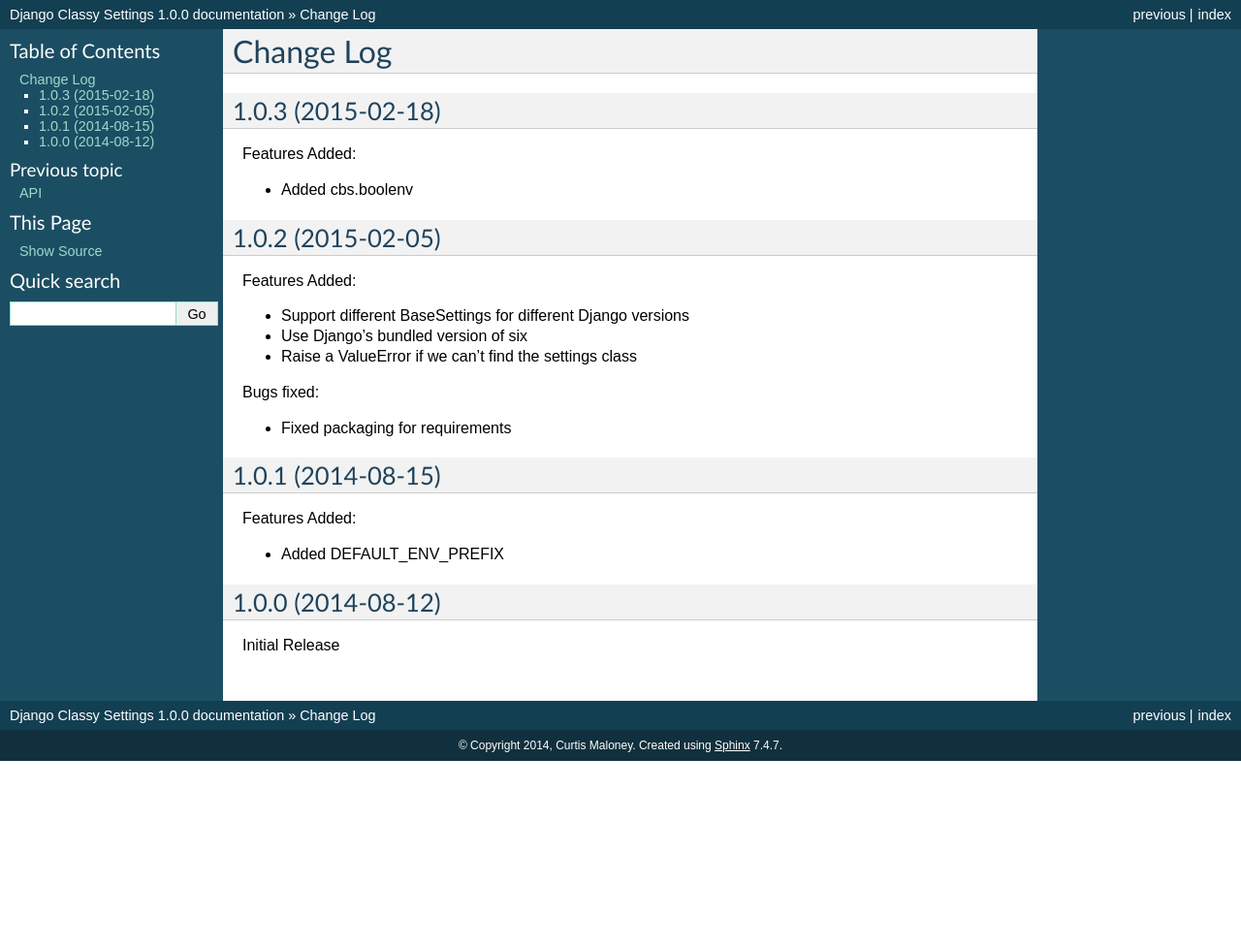
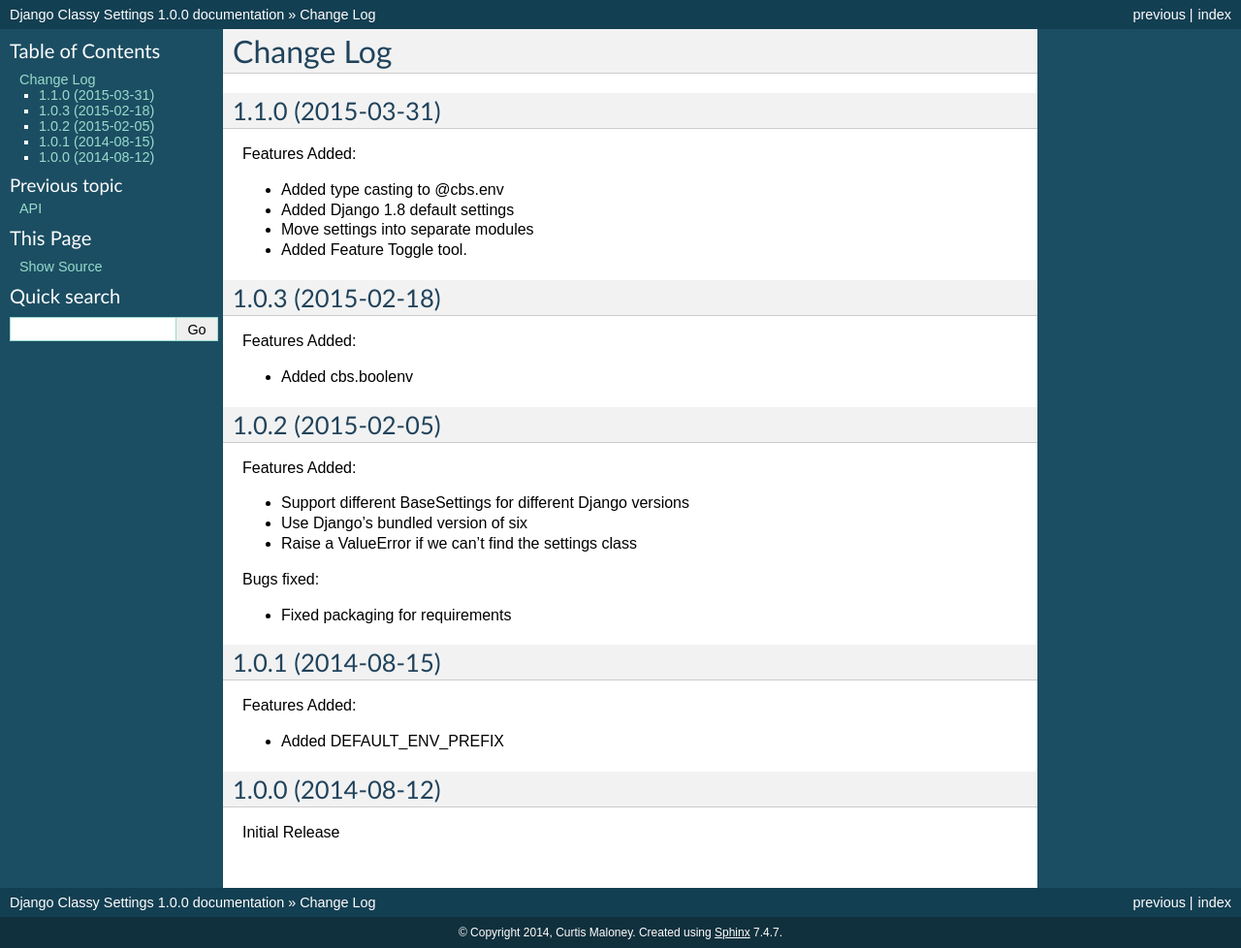
Before and after one commit to funkybob/django-classy-settings, a Sphinx documentation site: the page built from docs/changelog.rst, in a window 1280 px wide. Shown: the whole page at 97% size. Built offline with Sphinx 7.4.7, drawn with Linux system fonts in a browser that asks for light colours; before the commit the page ends 900 px from its top, so only the background shows below that.

Commit message:
Updated changelog

```diff
--- a/docs/changelog.rst
+++ b/docs/changelog.rst
@@ -1,5 +1,15 @@
 Change Log
 ==========
+
+1.1.0 (2015-03-31)
+------------------
+
+Features Added:
+
++ Added type casting to @cbs.env
++ Added Django 1.8 default settings
++ Move settings into separate modules
++ Added Feature Toggle tool.
 
 1.0.3 (2015-02-18)
 ------------------
```
